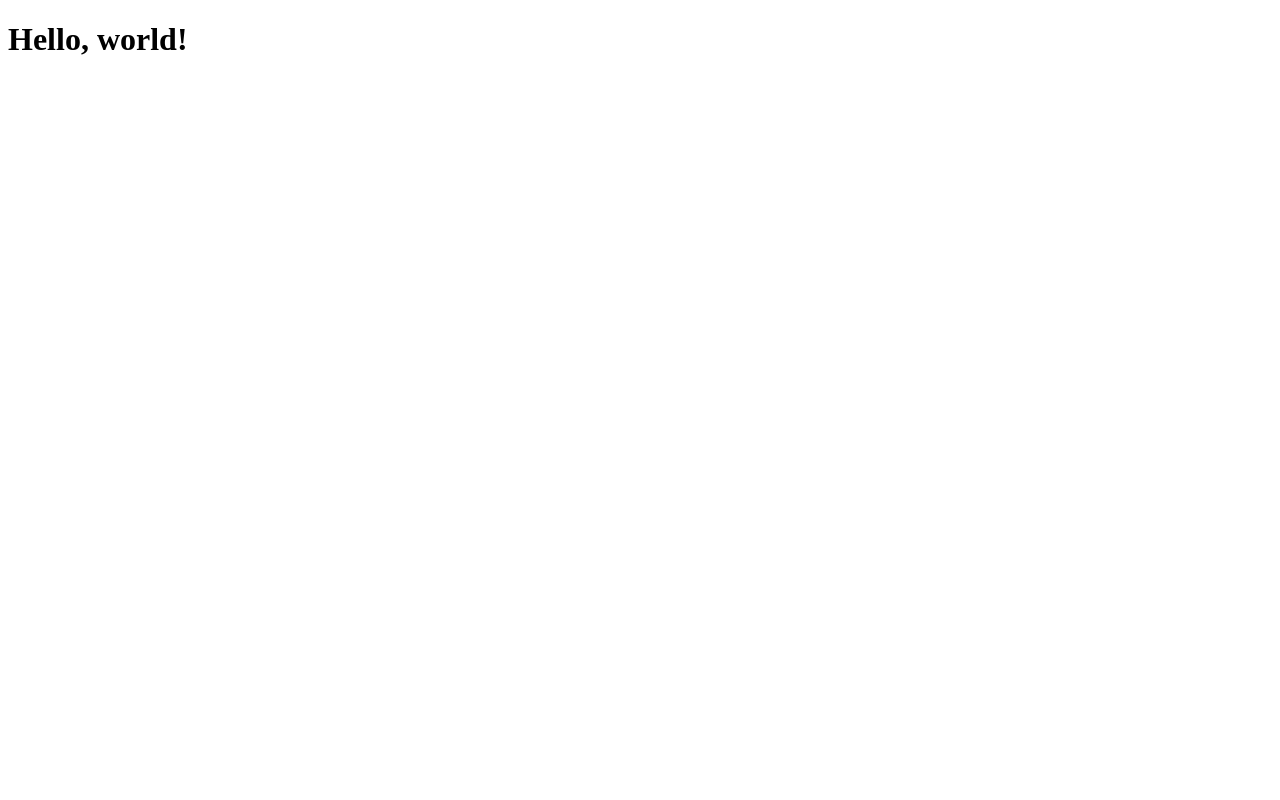
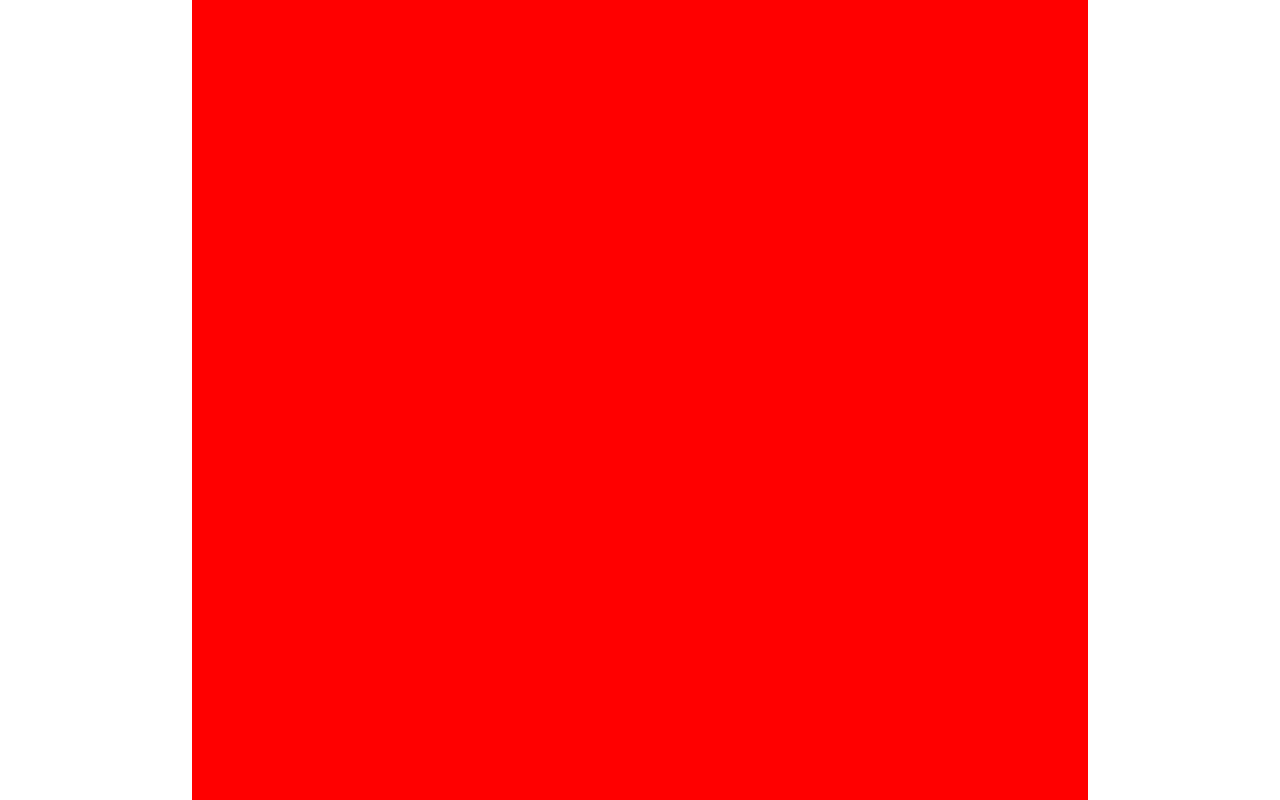
Before and after one commit to jose13162/ecommerce, a React (Vite) app: page /login in a window 1280 px wide. Built offline with nearby package versions, Linux system fonts and the light colour scheme.

Commit message:
Add login route, configure stitches with some breakpoints and create a Container component

```diff
--- a/package.json
+++ b/package.json
@@ -8,8 +8,11 @@
     "preview": "vite preview"
   },
   "dependencies": {
+    "@stitches/react": "^1.2.8",
+    "normalize.css": "^8.0.1",
     "react": "^18.0.0",
-    "react-dom": "^18.0.0"
+    "react-dom": "^18.0.0",
+    "react-router-dom": "^6.3.0"
   },
   "devDependencies": {
     "@types/react": "^18.0.0",
--- /dev/null
+++ b/src/AppRoutes.tsx
@@ -0,0 +1,16 @@
+import { BrowserRouter as Router, Route, Routes } from "react-router-dom";
+import App from "./App";
+import { Login } from "./Pages/Login";
+
+function AppRoutes() {
+  return (
+    <Router>
+      <Routes>
+        <Route path="/" element={<App />} />
+        <Route path="/login" element={<Login />} />
+      </Routes>
+    </Router>
+  );
+}
+
+export default AppRoutes;
--- /dev/null
+++ b/src/Components/Container.tsx
@@ -0,0 +1,22 @@
+import React from "react";
+import { styled } from "../stitches.config";
+
+const StyledContainer = styled("div", {
+  height: "100vh",
+  width: "70%",
+  margin: "auto",
+  "@tiny": {
+    width: "100vw",
+  },
+  "@small": {
+    width: "100vw",
+  },
+});
+
+interface IProps {
+  children: React.ReactNode | React.ReactNode[];
+}
+
+export function Container(props: IProps) {
+  return <StyledContainer>{props.children}</StyledContainer>;
+}
--- /dev/null
+++ b/src/Pages/Login.tsx
@@ -0,0 +1,15 @@
+import { Container } from "../Components/Container";
+
+export function Login() {
+  return (
+    <Container>
+      <div
+        style={{
+          height: "100%",
+          width: "100%",
+          background: "red",
+        }}
+      ></div>
+    </Container>
+  );
+}
--- a/src/main.tsx
+++ b/src/main.tsx
@@ -1,5 +1,5 @@
-import React from "react";
 import ReactDOM from "react-dom/client";
-import App from "./App";
+import AppRoutes from "./AppRoutes";
+import "normalize.css";
 
-ReactDOM.createRoot(document.getElementById("root")!).render(<App />);
+ReactDOM.createRoot(document.getElementById("root")!).render(<AppRoutes />);
--- /dev/null
+++ b/src/stitches.config.ts
@@ -0,0 +1,11 @@
+import { createStitches } from "@stitches/react";
+
+export const { styled, globalCss } = createStitches({
+  media: {
+    tiny: "(max-width: 480px)",
+    small: "(min-width: 481px) and (max-width: 768px)",
+    medium: "(min-width: 769px) and (max-width: 1024px)",
+    large: "(min-width: 1025px) and (max-width: 1200px)",
+    infinite: "(min-width: 1201px)",
+  },
+});
```
Also changed, not shown: 1 other file (tests, documents, lock files or other folders).
